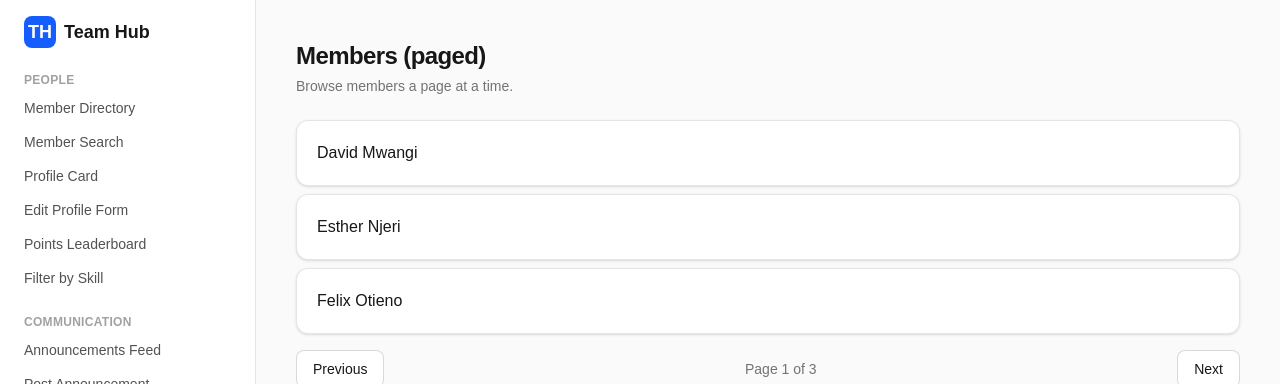
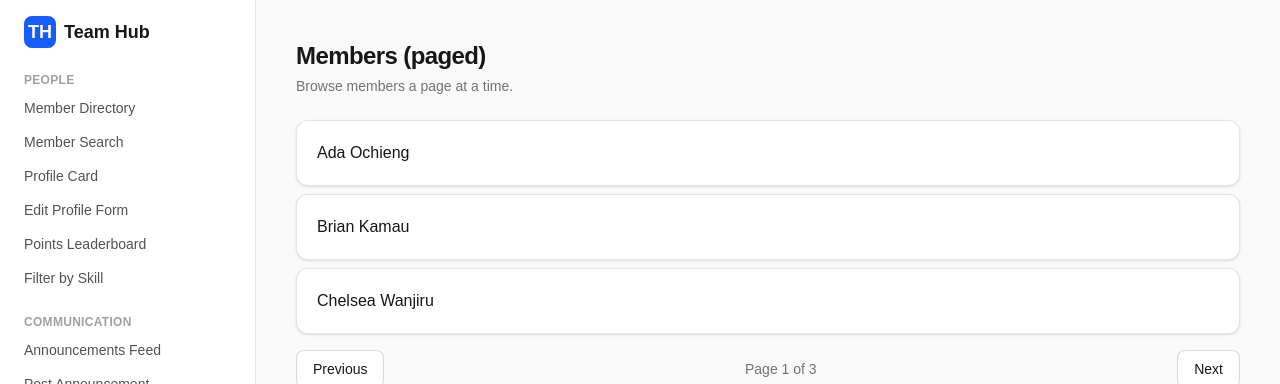
Before and after one commit to mainawycliffe/lovelace-project, a Next.js app: page /features/pagination in a window 1280 px wide. Shown: the top 384 px of the page. Built offline with nearby package versions, Linux system fonts and the light colour scheme.

Commit message:
I resolved error 23 which was pagination

```diff
--- a/src/app/features/pagination/Pagination.tsx
+++ b/src/app/features/pagination/Pagination.tsx
@@ -15,7 +15,7 @@ export function Pagination() {
   const [page, setPage] = useState(1); // pages are 1-indexed
   const totalPages = Math.ceil(members.length / PAGE_SIZE);
 
-  const start = page * PAGE_SIZE; // 🐞 wrong offset for a 1-indexed page
+  const start = (page - 1) * PAGE_SIZE;
   const visible = members.slice(start, start + PAGE_SIZE);
 
   return (
```
